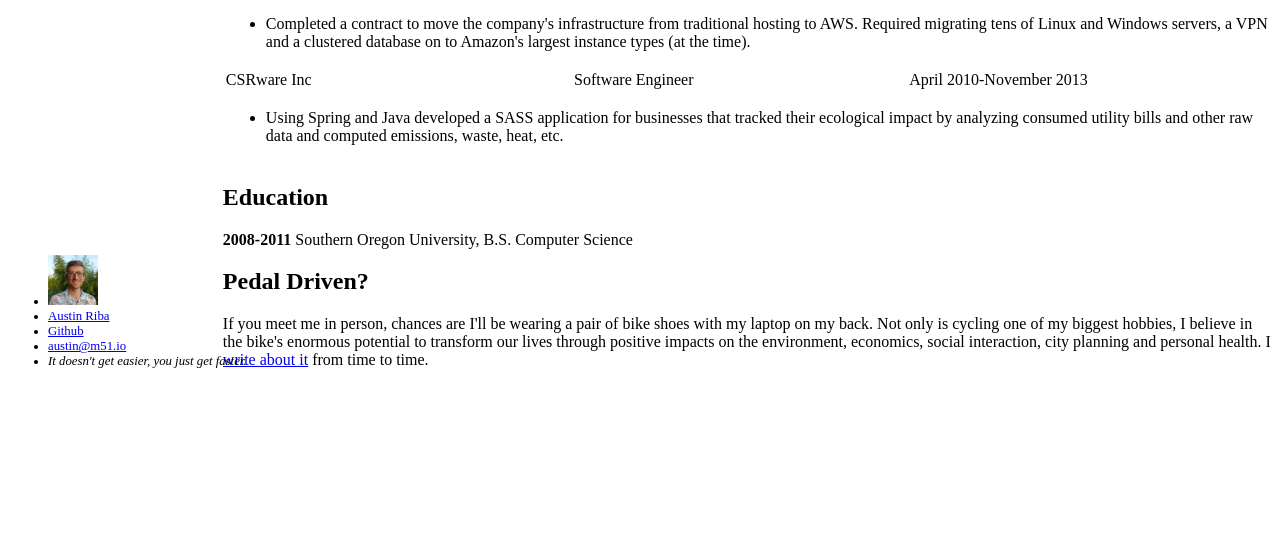
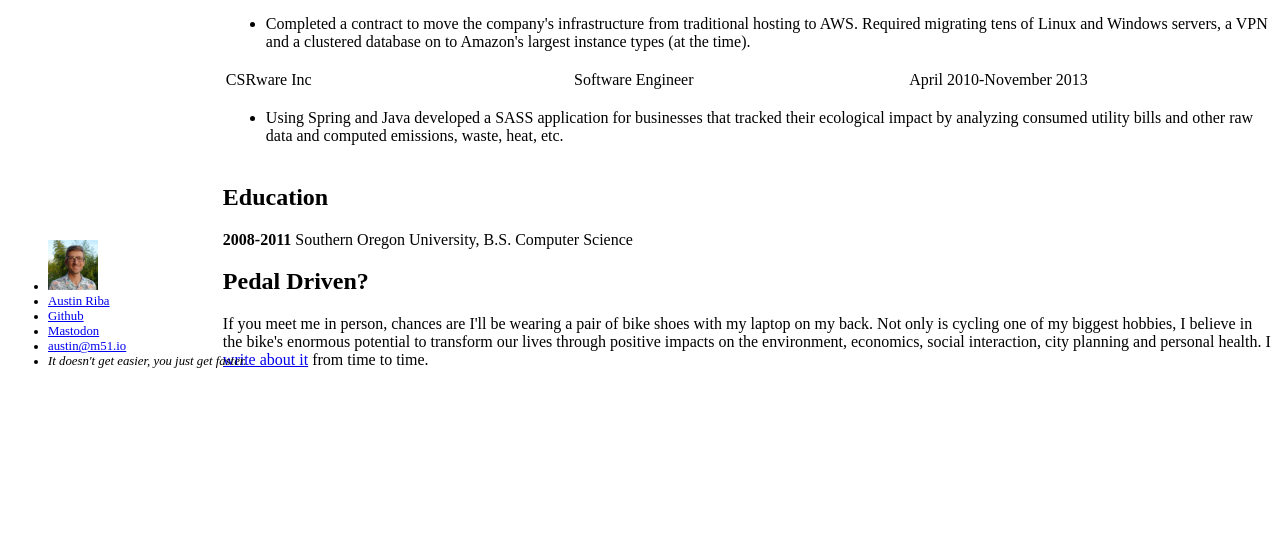
Before and after one commit to Fingel/pdpv3, a Django app: page / in a window 1280 px wide. Shown: the part 2199-2734 px from the top of the page. Run offline with Django 5.2, Linux system fonts and the light colour scheme; some libraries are stand-ins or nearby versions.

Commit message:
Add mastodon link

```diff
--- a/base/templates/base/base.html
+++ b/base/templates/base/base.html
@@ -58,6 +58,9 @@
             <a href="https://github.com/Fingel" rel="me">Github</a>
           </li>
           <li>
+            <a rel="me" href="https://indieweb.social/@Fingel">Mastodon</a>
+          </li>
+          <li>
             <a class="u-email" href="mailto:austin@m51.io" rel="me">austin@m51.io</a>
           </li>
           <li id="favorite-quote">
```
